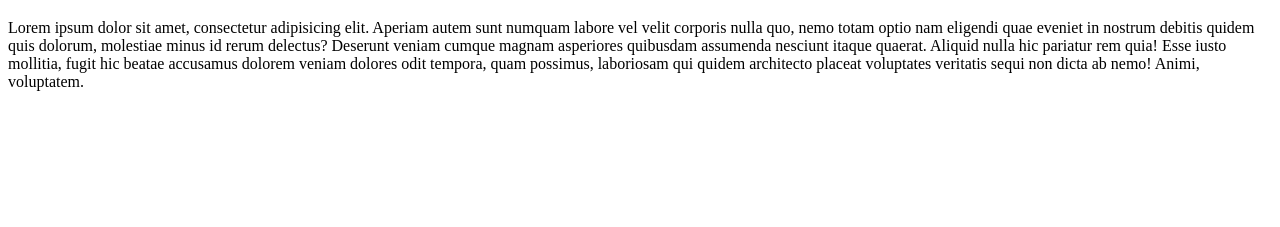
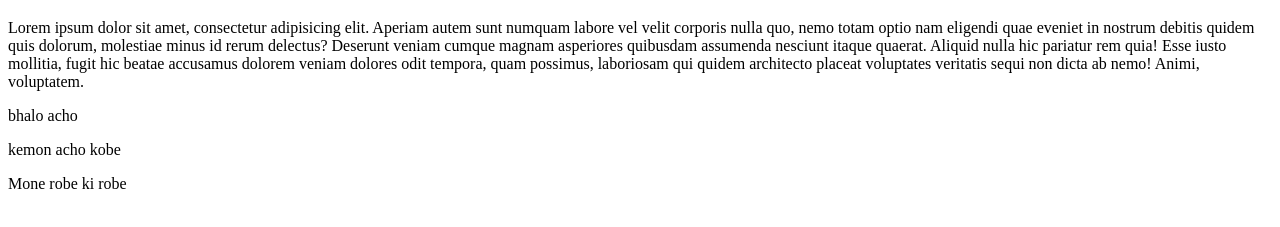
Before and after one commit to Ornab05/my-second-repo, a plain HTML site: page index.html in a window 1280 px wide. Shown: the part 61-288 px from the top of the page. Drawn offline with Linux system fonts and the light colour scheme.

Commit message:
para added

```diff
--- a/index.html
+++ b/index.html
@@ -10,6 +10,10 @@
     <div>
     <h1>Para one</h1>
     <p>Lorem ipsum dolor sit amet, consectetur adipisicing elit. Aperiam autem sunt numquam labore vel velit corporis nulla quo, nemo totam optio nam eligendi quae eveniet in nostrum debitis quidem quis dolorum, molestiae minus id rerum delectus? Deserunt veniam cumque magnam asperiores quibusdam assumenda nesciunt itaque quaerat. Aliquid nulla hic pariatur rem quia! Esse iusto mollitia, fugit hic beatae accusamus dolorem veniam dolores odit tempora, quam possimus, laboriosam qui quidem architecto placeat voluptates veritatis sequi non dicta ab nemo! Animi, voluptatem.</p>
+    <p>bhalo acho</p>
+    <p> kemon acho kobe</p>
+    <p> Mone robe ki robe</p>
+
 
     </div>
 
```
